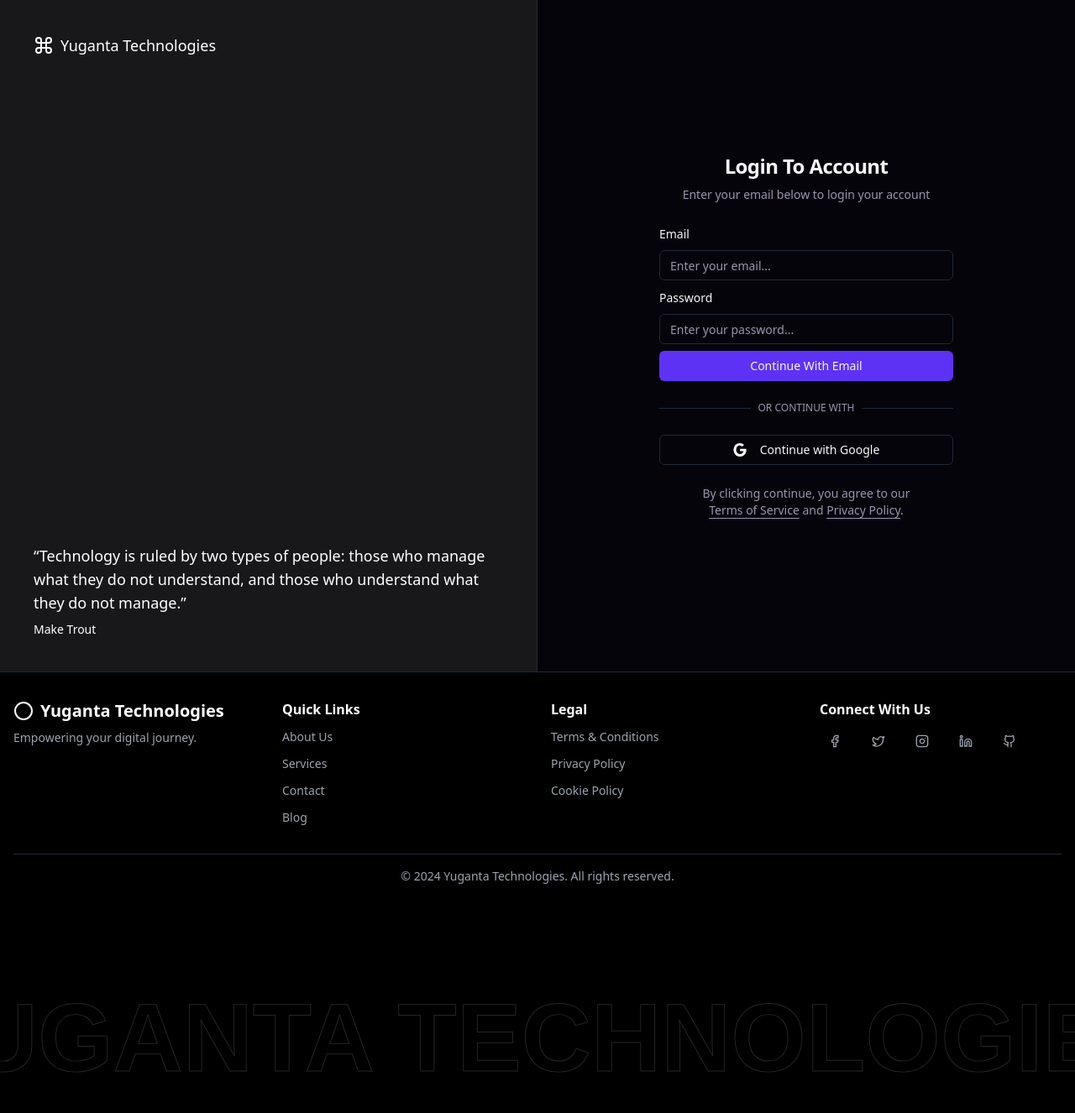
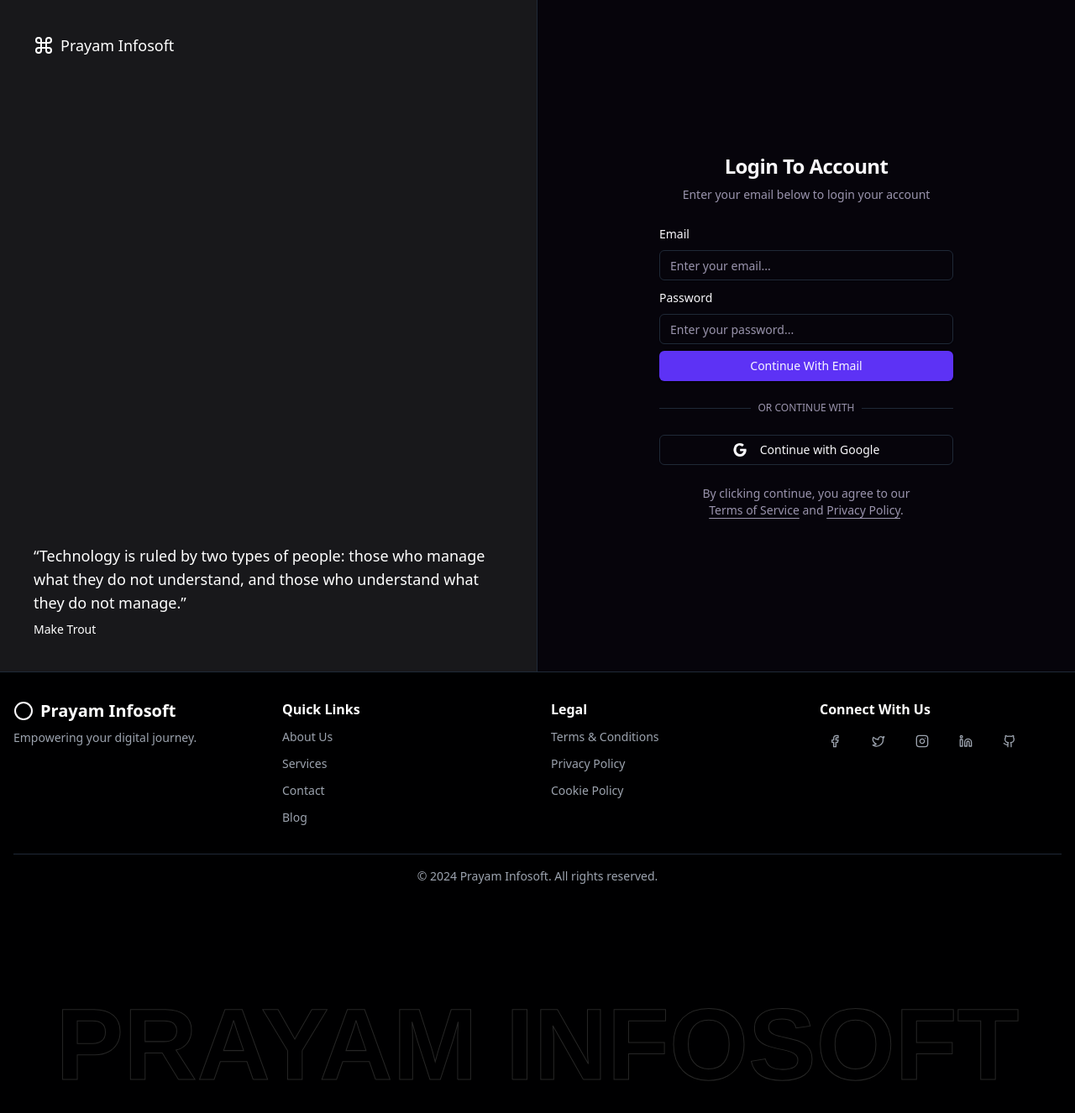
Before and after one commit to sylvorn/webverse, a Next.js app: page /signin in a window 1280 px wide. Shown: the top 1326 px of the page at 84% size. Built offline with nearby package versions, Linux system fonts and the light colour scheme; no server answers.

Commit message:
ReBranded - v9.0.0

```diff
--- a/actions/register.ts
+++ b/actions/register.ts
@@ -54,7 +54,7 @@
     If you did not request this OTP, please ignore this message.
 
     Best regards,
-    Jenil Desai | CEO | Yuganta Technologies
+    Jenil Desai | CEO | Prayam Infosoft
     `,
   });
 
--- a/app/layout.tsx
+++ b/app/layout.tsx
@@ -18,7 +18,7 @@
 });
 
 export const metadata: Metadata = {
-  title: "Yuganta Technologies",
+  title: "Prayam Infosoft",
   description: "Next Gen Services Providers",
 };
 
--- a/sections/auth/view/warpper.tsx
+++ b/sections/auth/view/warpper.tsx
@@ -21,7 +21,7 @@
   return (
     <div className="relative h-screen flex-col items-center justify-center md:grid lg:max-w-none lg:grid-cols-2 lg:px-0">
       <Link href="/" className={cn(buttonVariants({ variant: "ghost" }), "absolute right-4 top-4 hidden md:right-8 md:top-8")}>
-        Yuganta Technologies
+        Prayam Infosoft
       </Link>
       <div className="relative hidden h-full flex-col bg-muted p-10 text-white lg:flex dark:border-r">
         <div className="absolute inset-0 bg-zinc-900" />
@@ -29,7 +29,7 @@
           <svg xmlns="http://www.w3.org/2000/svg" viewBox="0 0 24 24" fill="none" stroke="currentColor" strokeWidth="2" strokeLinecap="round" strokeLinejoin="round" className="mr-2 h-6 w-6">
             <path d="M15 6v12a3 3 0 1 0 3-3H6a3 3 0 1 0 3 3V6a3 3 0 1 0-3 3h12a3 3 0 1 0-3-3" />
           </svg>
-          Yuganta Technologies
+          Prayam Infosoft
         </div>
         <div className="relative z-20 mt-auto">
           <blockquote className="space-y-2">
--- a/sections/footer/footer.tsx
+++ b/sections/footer/footer.tsx
@@ -24,7 +24,7 @@
               <svg xmlns="http://www.w3.org/2000/svg" viewBox="0 0 24 24" fill="none" stroke="currentColor" strokeWidth="2" strokeLinecap="round" strokeLinejoin="round" className="h-6 w-6">
                 <circle cx="12" cy="12" r="10" />
               </svg>
-              <span className="font-bold text-xl text-white">Yuganta Technologies</span>
+              <span className="font-bold text-xl text-white">Prayam Infosoft</span>
             </Link>
             <p className="mt-2 text-sm text-gray-400">Empowering your digital journey.</p>
           </div>
@@ -118,12 +118,12 @@
 
         {/* Copyright */}
         <div className="mt-8 border-t border-gray-800 pt-4">
-          <p className="text-sm text-center text-gray-400">© {new Date().getFullYear()} Yuganta Technologies. All rights reserved.</p>
+          <p className="text-sm text-center text-gray-400">© {new Date().getFullYear()} Prayam Infosoft. All rights reserved.</p>
         </div>
       </div>
 
-      <div className="h-[20rem] flex items-center justify-center">
-        <TextHoverEffect text="YUGANTA TECHNOLOGIES" />
+      <div className="h-[21rem] flex items-center justify-center">
+        <TextHoverEffect text="PRAYAM INFOSOFT" />
       </div>
     </footer>
   );
--- a/sections/home/hero.tsx
+++ b/sections/home/hero.tsx
@@ -15,7 +15,7 @@
         <h1 className="mt-5 text-5xl md:text-9xl font-bold text-center bg-clip-text text-transparent bg-gradient-to-b from-neutral-50 to-neutral-400 bg-opacity-50">
           Innovating Future <br /> Solutions.
         </h1>
-        <p className="mt-4 font-normal text-lg text-neutral-300 max-w-xl text-center mx-auto">At Yuganta Techonlogies, we specialize in providing innovative IT solutions that drive efficiency and growth. Whether you're looking for full-stack development or custom software, our dedicated team is here to support your vision.</p>
+        <p className="mt-4 font-normal text-lg text-neutral-300 max-w-xl text-center mx-auto">At Prayam Infosoft, we specialize in providing innovative IT solutions that drive efficiency and growth. Whether you're looking for full-stack development or custom software, our dedicated team is here to support your vision.</p>
       </div>
     </div>
   );
--- a/sections/home/testimonials.tsx
+++ b/sections/home/testimonials.tsx
@@ -6,7 +6,7 @@
     <div className="antialiased bg-black p-6">
       <div className="text-center text-white mb-6">
         <h1 className="text-3xl font-bold">Loved by thousands of people</h1>
-        <p className="text-gray-400">Here's what some of our users have to say about Yuganata Technolgoies</p>
+        <p className="text-gray-400">Here's what some of our users have to say about Prayam Infosoft</p>
       </div>
       <div className="h-[40rem] flex flex-col antialiased bg-black bg-grid-white/[0.05] items-center justify-center relative overflow-hidden">
         <InfiniteMovingCards items={testimonials} direction="right" speed="normal" />
```
